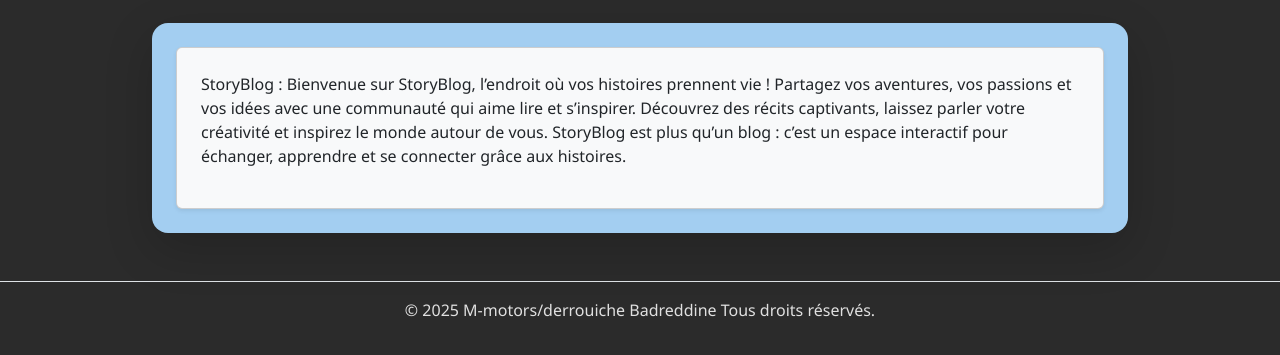
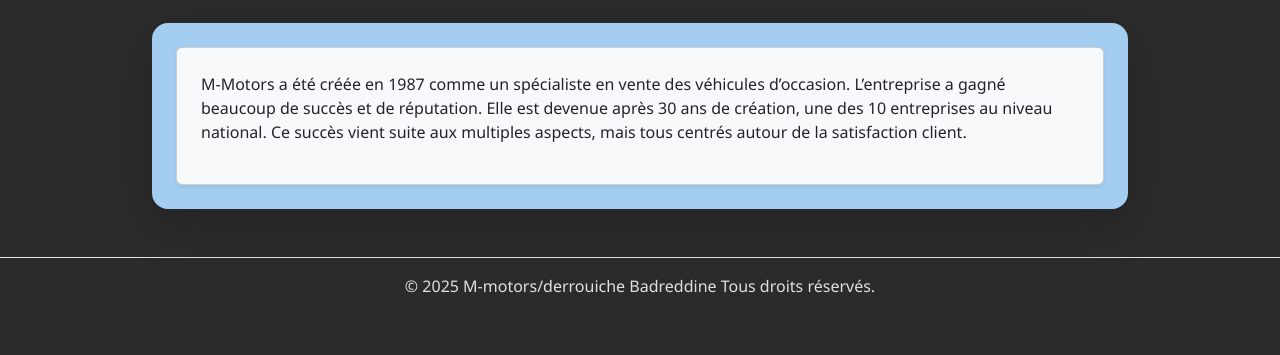
Before and after one commit to badr69/m-motors-front, a website with bundled scripts: page views/about.html in a window 1280 px wide. Shown: the part 139-494 px from the top of the page. Built offline with nearby package versions, Linux system fonts and the light colour scheme.

Commit message:
add about.html, contact.html et fix login.html

```diff
--- a/views/about.html
+++ b/views/about.html
@@ -3,7 +3,7 @@
 <head>
     <meta charset="UTF-8">
     <meta name="viewport" content="width=device-width, initial-scale=1.0">
-    <title>About - StoryBlog</title>
+    <title>About - M-motors</title>
     <link href="https://cdn.jsdelivr.net/npm/bootstrap@5.3.5/dist/css/bootstrap.min.css" rel="stylesheet">
     <link rel="stylesheet" href="/static/css/styles.css">
 </head>
@@ -21,10 +21,10 @@
         <div class="card shadow-lg border-0 p-4 rounded-4">
             <div class="card shadow-sm p-4 bg-light text-dark">
                 <p>
-                    StoryBlog : Bienvenue sur StoryBlog, l’endroit où vos histoires prennent vie ! Partagez vos
-                    aventures, vos passions et vos idées avec une communauté qui aime lire et s’inspirer. Découvrez des récits
-                    captivants, laissez parler votre créativité et inspirez le monde autour de vous. StoryBlog est plus
-                    qu’un blog : c’est un espace interactif pour échanger, apprendre et se connecter grâce aux histoires.
+                    M-Motors a été créée en 1987 comme un spécialiste en vente des véhicules d’occasion.
+                    L’entreprise a gagné beaucoup de succès et de réputation. Elle est devenue après 30 ans de
+                    création, une des 10 entreprises au niveau national. Ce succès vient suite aux multiples
+                    aspects, mais tous centrés autour de la satisfaction client.
                 </p>
             </div>
         </div>
```
Also changed, not shown: views/auth/login.html (+1 -1 lines), views/contact.html (+1 -1 lines).
